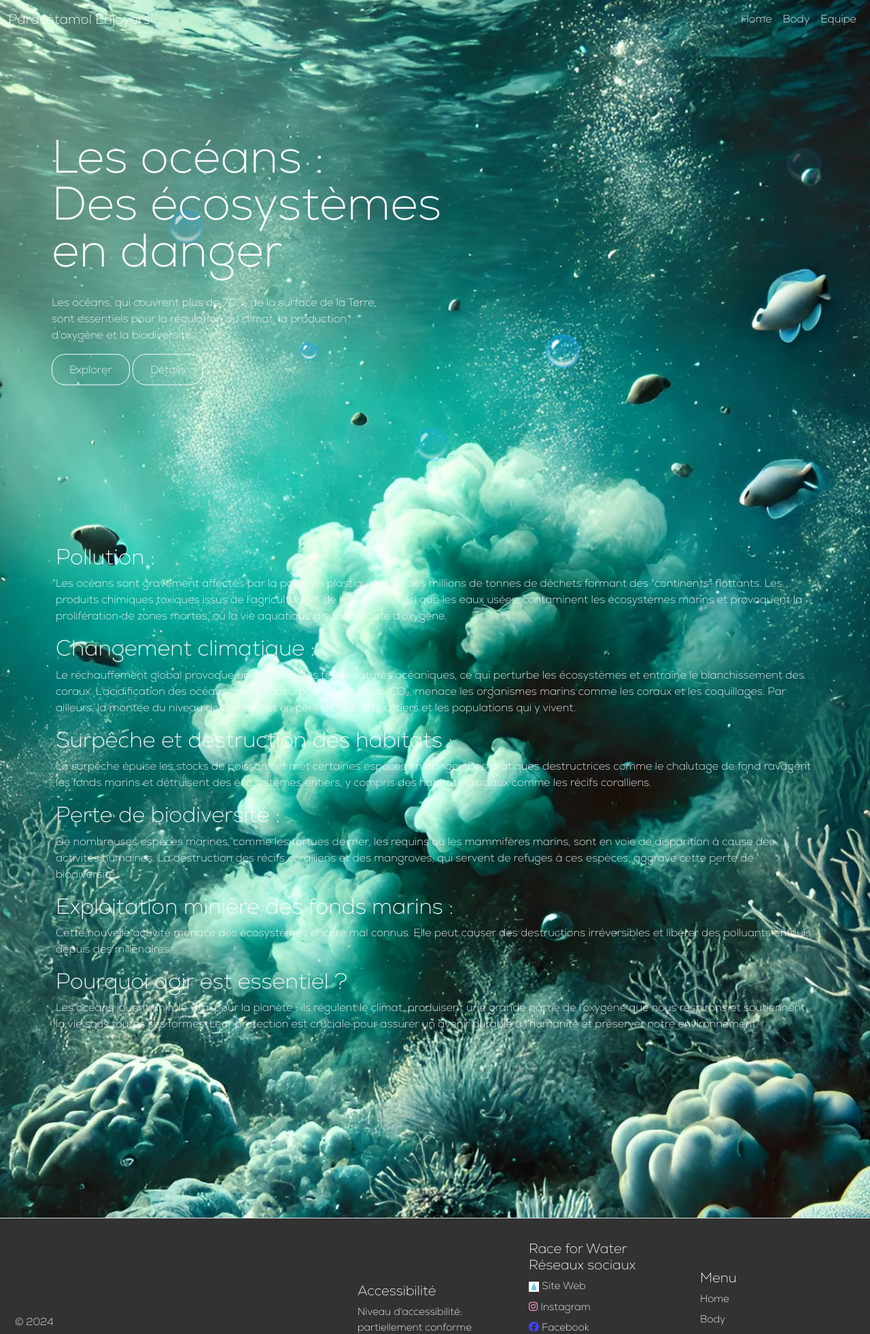
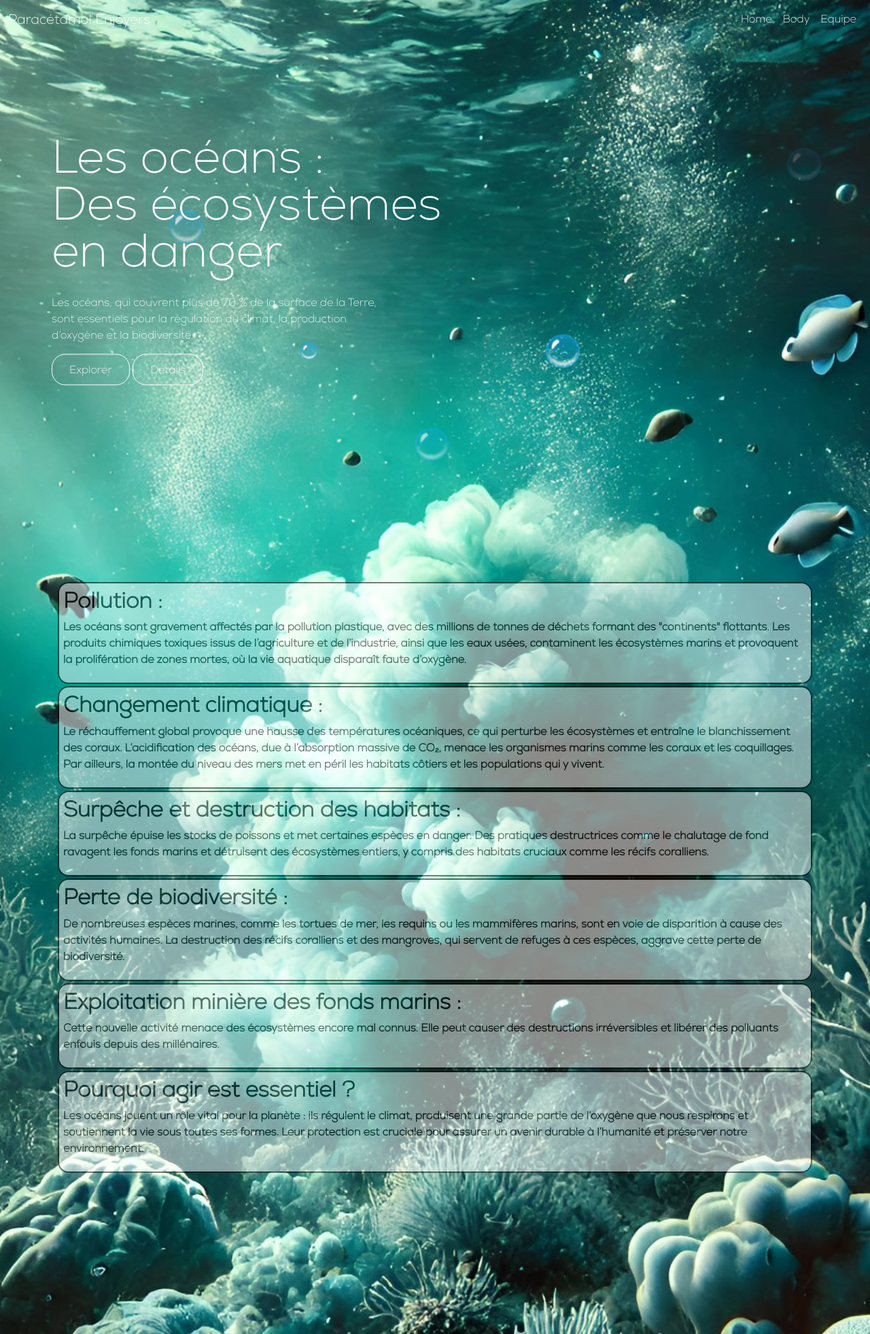
Before and after one commit to 12300238/NDI2024, a PHP site: page / in a window 1280 px wide. Shown: the top 1962 px of the page at 68% size. Run offline with PHP 8.4, Linux system fonts and the light colour scheme.

Commit message:
update index.html

```diff
--- a/css/style.css
+++ b/css/style.css
@@ -216,3 +216,22 @@ h1{
 .avofoot{
     margin-bottom: 257px;
 }
+.text{
+    background-color: white;
+    color: black;
+    border-radius: 1em;
+    border: solid 2px black;
+    padding: 6px;
+    margin: 3px;
+    opacity: 0.5;
+}
+
+.text p{
+    opacity: 1;
+    font-weight: 800;
+}
+
+.text h2{
+    opacity: 1;
+    font-weight: 950;
+}
--- a/index.php
+++ b/index.php
@@ -11,7 +11,7 @@ require_once "header.html";
         <br>d’oxygène et la biodiversité.</p>
 
         <a href="/body.php"><button>Explorer</button></a>
-        <a href="#details"><button>Détails</button></a>
+        <a href="#text"><button>Détails</button></a>
     </div>
     <div class="bubbles">
         <img src="img/bubble.png">
@@ -23,35 +23,43 @@ require_once "header.html";
         <img src="img/bubble.png">
     </div>
 </div>
-<div class="details container avofoot">
+<div id = "text" class="details container avofoot">
+    <div id="text" style = "margin: 56px 0px;"></div>
+    <div class = "text">
             <h2>Pollution :</h2>
             <p>Les océans sont gravement affectés par la pollution plastique, avec des millions de tonnes de déchets formant des "continents" flottants.
             Les produits chimiques toxiques issus de l’agriculture et de l’industrie, ainsi que les eaux usées, contaminent les écosystèmes marins et
             provoquent la prolifération de zones mortes, où la vie aquatique disparaît faute d’oxygène.</p>
-
+    </div>
+    <div class = "text">
         <h2>Changement climatique :</h2>
         <p>Le réchauffement global provoque une hausse des températures océaniques, ce qui perturbe les écosystèmes et entraîne le blanchissement des
         coraux. L’acidification des océans, due à l’absorption massive de CO₂, menace les organismes marins comme les coraux et les coquillages. Par
         ailleurs, la montée du niveau des mers met en péril les habitats côtiers et les populations qui y vivent.</p>
-
+    </div>
+    <div class = "text">
         <h2>Surpêche et destruction des habitats :</h2>
         <p>La surpêche épuise les stocks de poissons et met certaines espèces en danger. Des pratiques destructrices comme le chalutage de fond
         ravagent les fonds marins et détruisent des écosystèmes entiers, y compris des habitats cruciaux comme les récifs coralliens.</p>
-
+    </div>
+    <div class = "text">
         <h2>Perte de biodiversité :</h2>
         <p>De nombreuses espèces marines, comme les tortues de mer, les requins ou les mammifères marins, sont en voie de disparition à cause des
         activités humaines. La destruction des récifs coralliens et des mangroves, qui servent de refuges à ces espèces, aggrave cette perte de
         biodiversité.</p>
-
+    </div>
+    <div class = "text">
         <h2>Exploitation minière des fonds marins :</h2>
         <p>Cette nouvelle activité menace des écosystèmes encore mal connus. Elle peut causer des destructions irréversibles et libérer des polluants
         enfouis depuis des millénaires.</p>
-
+    </div>
+    <div class = "text">
         <h2>Pourquoi agir est essentiel ?</h2>
         <p>Les océans jouent un rôle vital pour la planète : ils régulent le climat, produisent une grande partie de l’oxygène que nous respirons et
         soutiennent la vie sous toutes ses formes. Leur protection est cruciale pour assurer un avenir durable à l’humanité et préserver notre
         environnement.</p>
     </div>
+</div>
 
 <?php
 require_once "footer.html";
```
Lines whose indentation alone changed are shown as unchanged.
